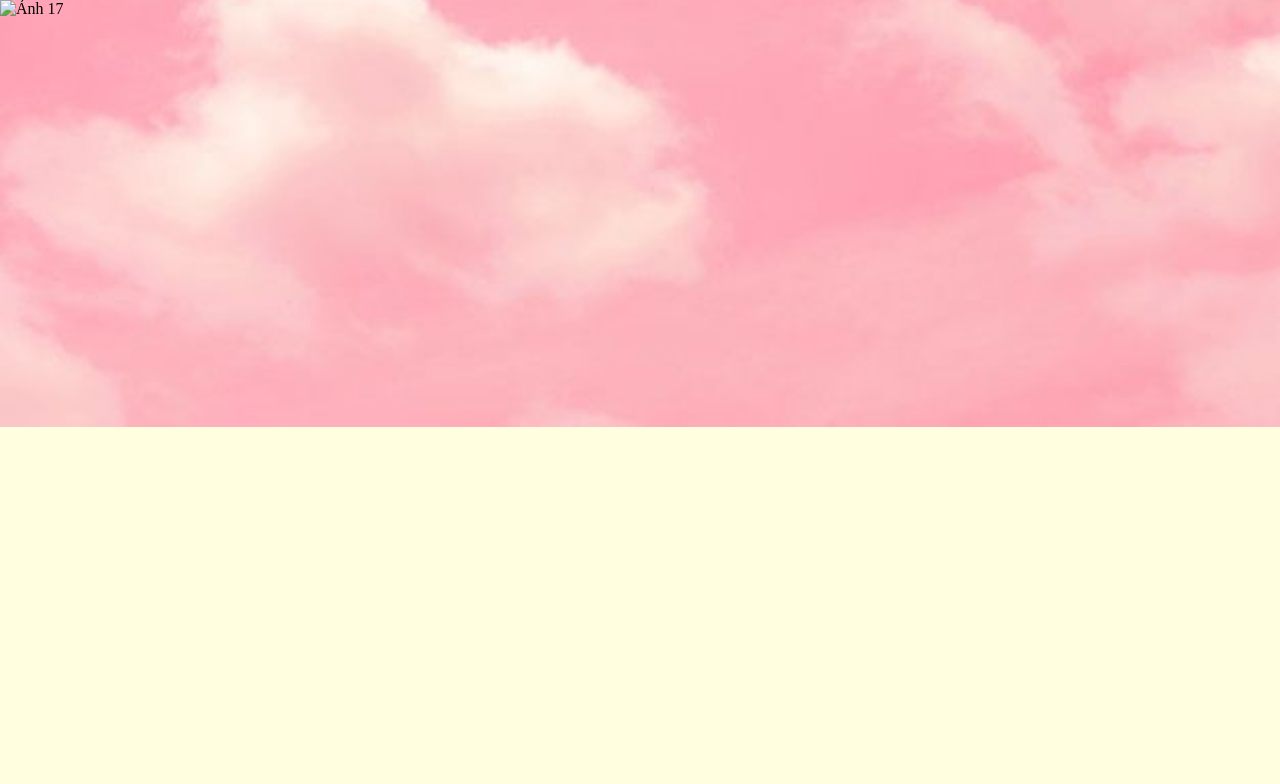
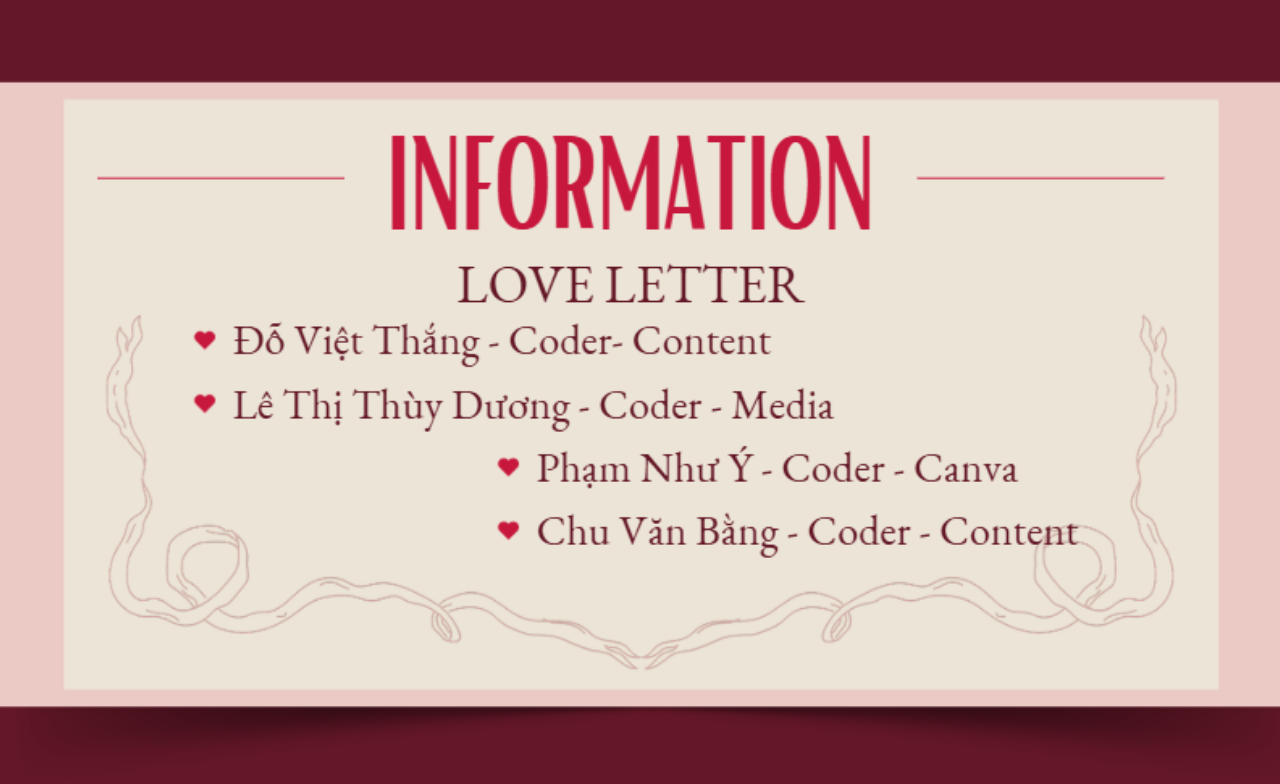
Before and after one commit to bang1234-bd/tinhyeuhocduong, a plain HTML site: page about us.html in a window 1280 px wide. Drawn offline with Linux system fonts and the light colour scheme; files whose address does not match are found by name.

Commit message:
Update about us.html

```diff
--- a/about us.html
+++ b/about us.html
@@ -6,6 +6,6 @@
 
 </head>
 <body>
-	<img src="17.png" class="full-screen" alt="Ảnh 17">
+	<img src="Hình ảnh/17.png" class="full-screen" alt="Ảnh 17">
 </body>
 </html>
```
